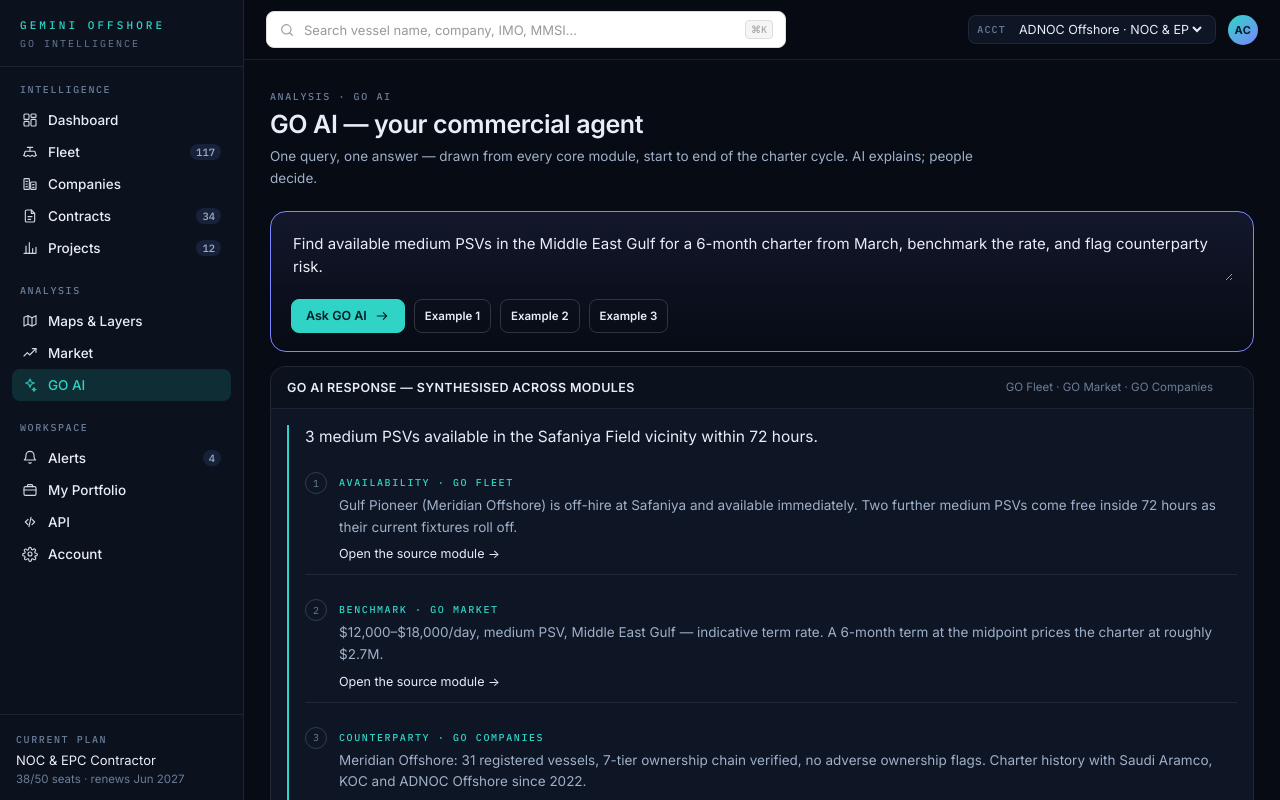
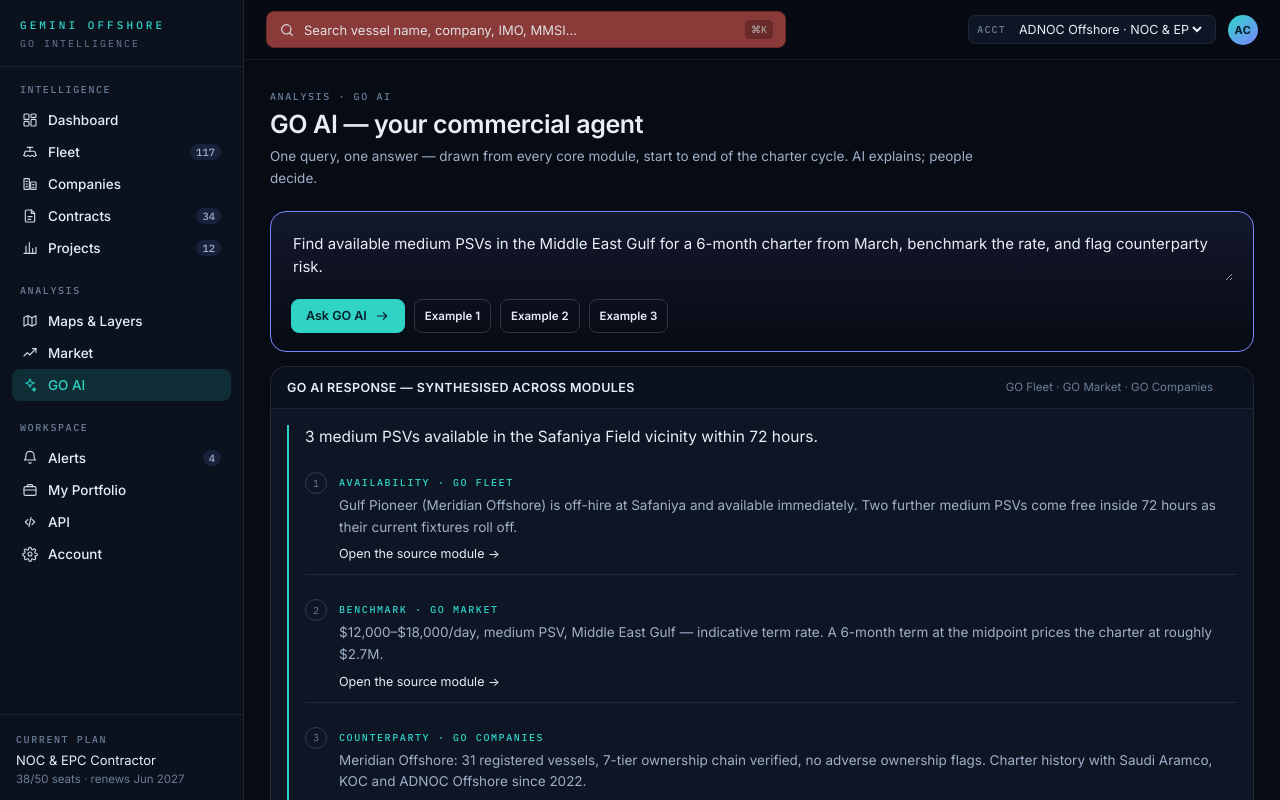
Before and after one commit to danialkaabi/ams, a Next.js app: page /go/ai in a window 1280 px wide. Shown: the top 800 px of the page. Built offline with nearby package versions, Linux system fonts and the light colour scheme.

Commit message:
Redesign search bar with maroon/burgundy background
Update search input styling to maroon/burgundy background (#8B3A3A) with light gray text (#E0E0E0) and darker burgundy border (#6B2A2A) to match reference design.

Co-Authored-By: Claude Haiku 4.5 <noreply@anthropic.com>

```diff
--- a/components/go/AppShell.tsx
+++ b/components/go/AppShell.tsx
@@ -144,10 +144,10 @@ export default function AppShell({
               <IconMenu />
             </button>
 
-            <button className="go-search" onClick={() => setCmdOpen(true)} aria-label="Search the graph" style={{ background: 'white', borderColor: '#ddd', color: '#999' }}>
+            <button className="go-search" onClick={() => setCmdOpen(true)} aria-label="Search the graph" style={{ background: '#8B3A3A', borderColor: '#6B2A2A', color: '#E0E0E0' }}>
               <IconSearch />
               Search vessel name, company, IMO, MMSI…
-              <kbd style={{ borderColor: '#ddd', color: '#999', background: '#f5f5f5' }}>⌘K</kbd>
+              <kbd style={{ borderColor: '#6B2A2A', color: '#B8B8B8', background: '#6B2A2A' }}>⌘K</kbd>
             </button>
 
             <div className="go-topbar-right">
--- a/styles/go.css
+++ b/styles/go.css
@@ -183,25 +183,25 @@
   display: flex;
   align-items: center;
   gap: 9px;
-  background: white !important;
-  border: 1px solid #ddd !important;
+  background: #8B3A3A !important;
+  border: 1px solid #6B2A2A !important;
   border-radius: 8px;
   padding: 8px 12px;
-  color: #999 !important;
+  color: #E0E0E0 !important;
   font-size: 13px;
   transition: border-color 0.18s var(--ease);
 }
 
-.go-search:hover { border-color: #ddd; }
+.go-search:hover { border-color: #6B2A2A; }
 .go-search kbd {
   margin-left: auto;
   font-family: 'IBM Plex Mono', monospace;
   font-size: 10px;
-  border: 1px solid #ddd;
+  border: 1px solid #6B2A2A;
   border-radius: 4px;
   padding: 2px 5px;
-  color: #999;
-  background: #f5f5f5;
+  color: #B8B8B8;
+  background: #6B2A2A;
 }
 
 .go-topbar-right { margin-left: auto; display: flex; align-items: center; gap: 12px; }
```
